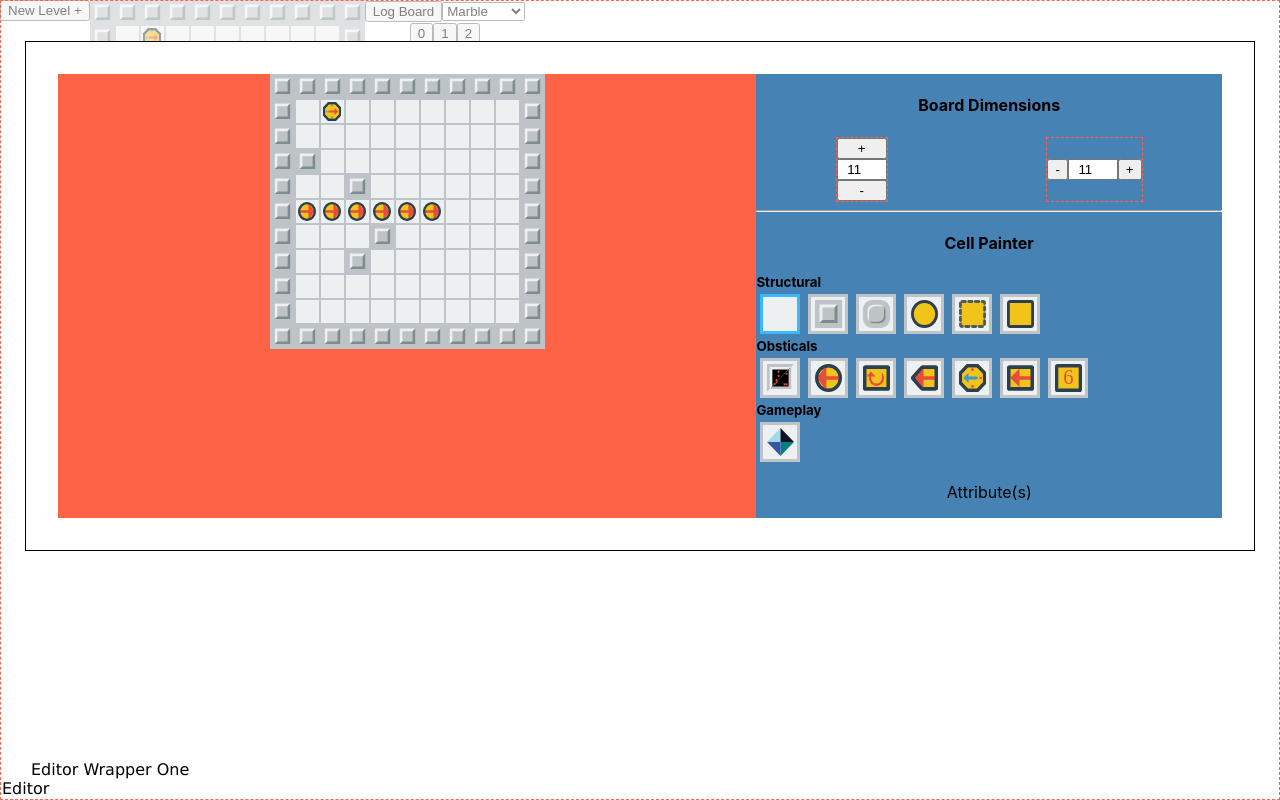
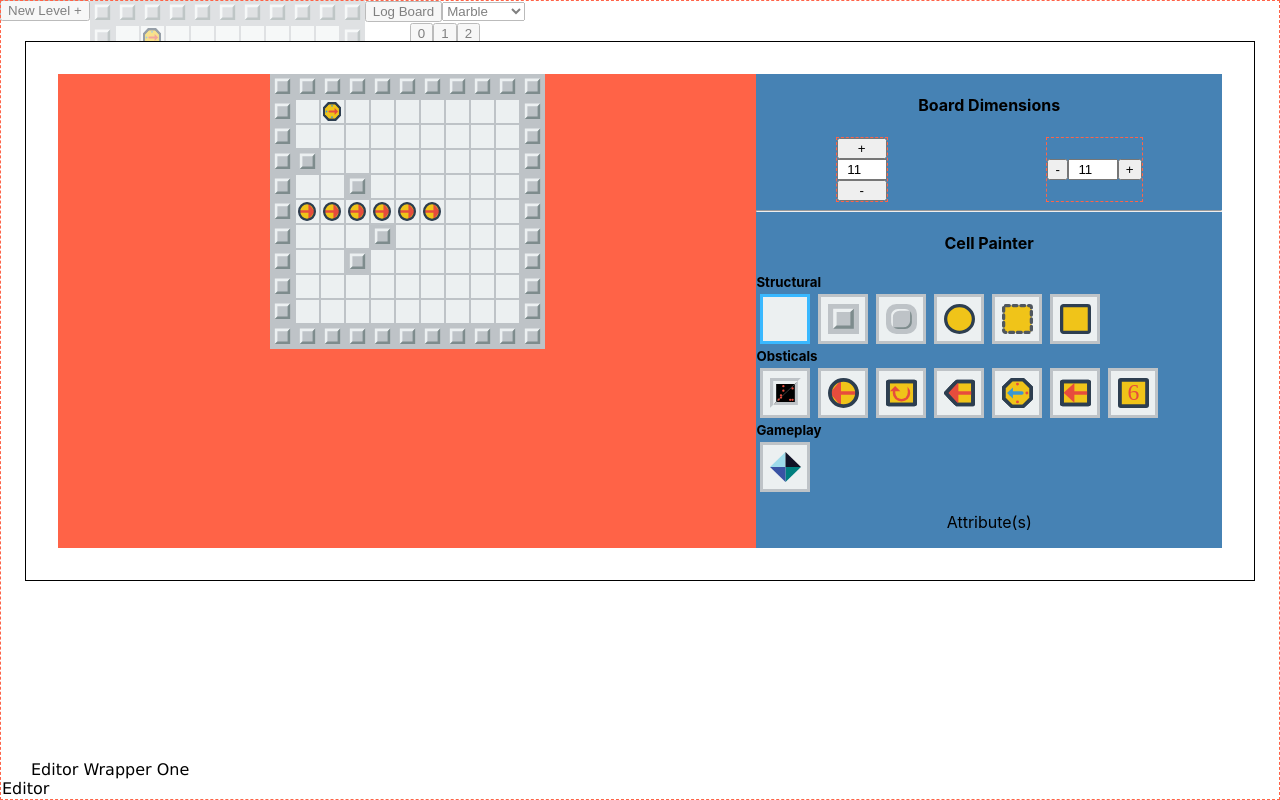
Before and after one commit to Oddert/oddgame-working, a React (Create React App) app in the folder client/: page / in a window 1280 px wide. Built offline with nearby package versions, Linux system fonts and the light colour scheme; the HTML template or start-up script is replaced by a standard one.

Commit message:
stylistic tweeks

```diff
--- a/client/src/components/working/Editor/index.scss
+++ b/client/src/components/working/Editor/index.scss
@@ -55,15 +55,21 @@
       border: 3px solid #bec3c7;
       margin: 4px;
       padding: 0;
-      width: 40px;
-      height: 40px;
+      width: 50px;
+      height: 50px;
       position: relative;
       display: flex;
       justify-content: center;
       align-items: center;
+      cursor: pointer;
+      transition: .1s linear;
       img {
-        width: 80%;
-        height: 80%;
+        width: 70%;
+        height: 70%;
+      }
+      &:hover {
+        // background: #bcc9cc;
+        background: #bec3c7;
       }
       &.selected {
         border: 3px solid #39B8FF;
```
